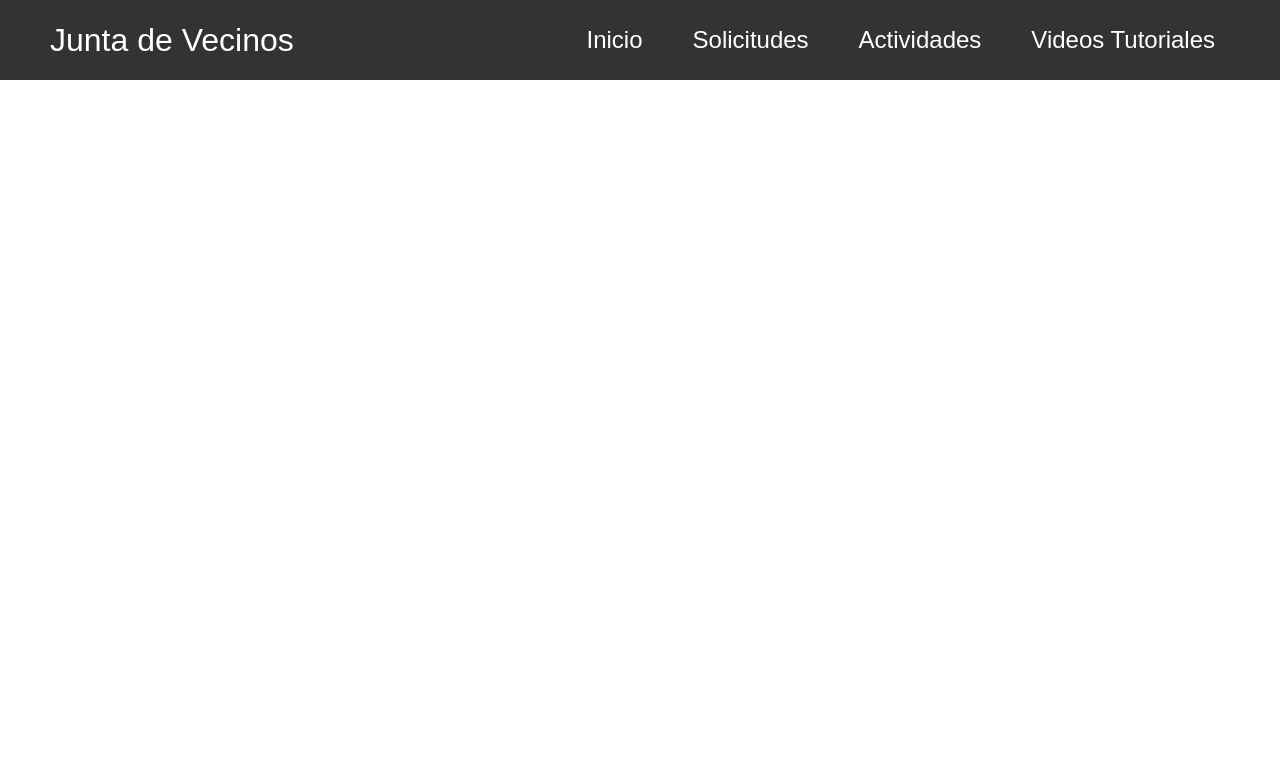
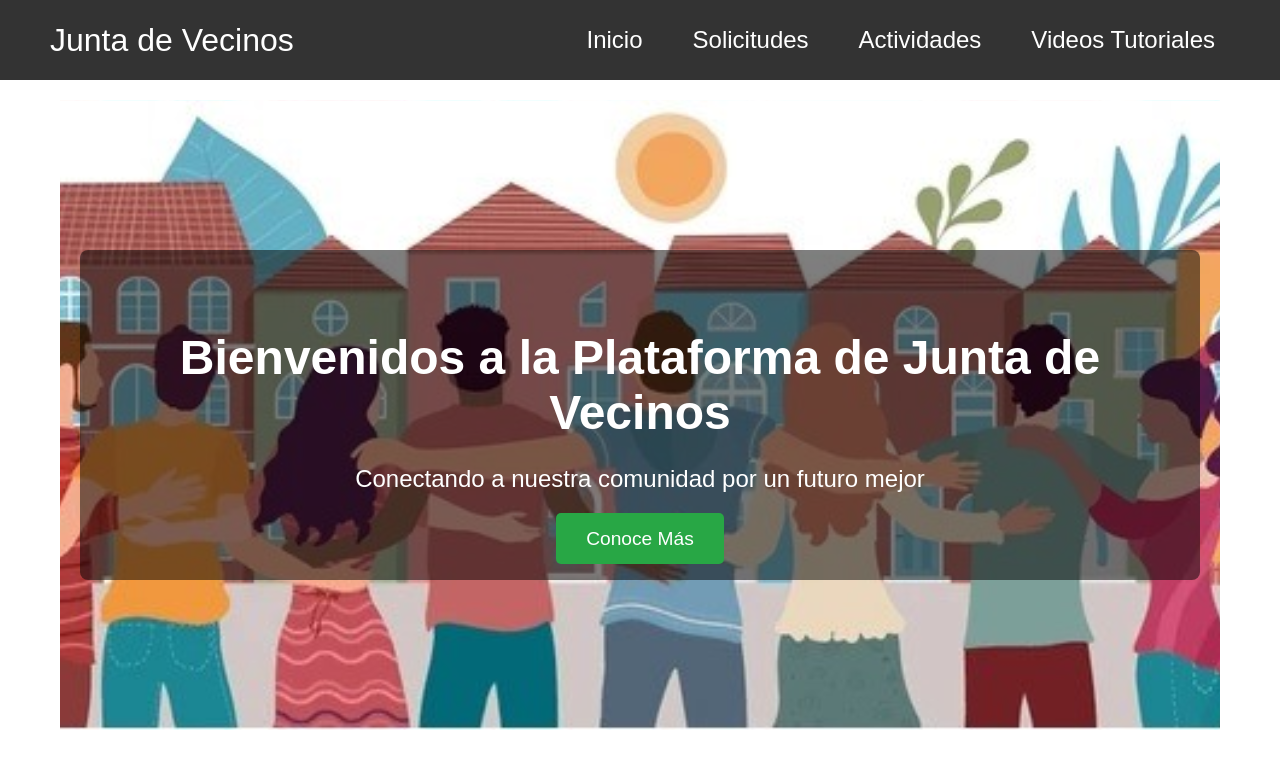
Before and after one commit to Benjamin1106/Proyeco-Portafolio, a React (Vite) app: page / in a window 1280 px wide. Shown: the top 784 px of the page. Built offline with nearby package versions, Linux system fonts and the light colour scheme.

Commit message:
correcion css home

```diff
--- a/src/Componentes/home.css
+++ b/src/Componentes/home.css
@@ -127,11 +127,13 @@
   .test{
     color: white;
   }
+
+
   .home-container {
-    overflow-x: hidden;
+    opacity: 1; /* Asegúrate de que esté visible */
   }
 
   .hero-section, .about-section, .goal-section {
-    opacity: 0;
+    opacity: 1;
     transition: opacity 0.3s ease-out;
   }
--- /dev/null
+++ b/src/scrollreveal.d.ts
@@ -0,0 +1,4 @@
+declare module 'scrollreveal' {
+    const ScrollReveal: any;
+    export default ScrollReveal;
+  }
```
